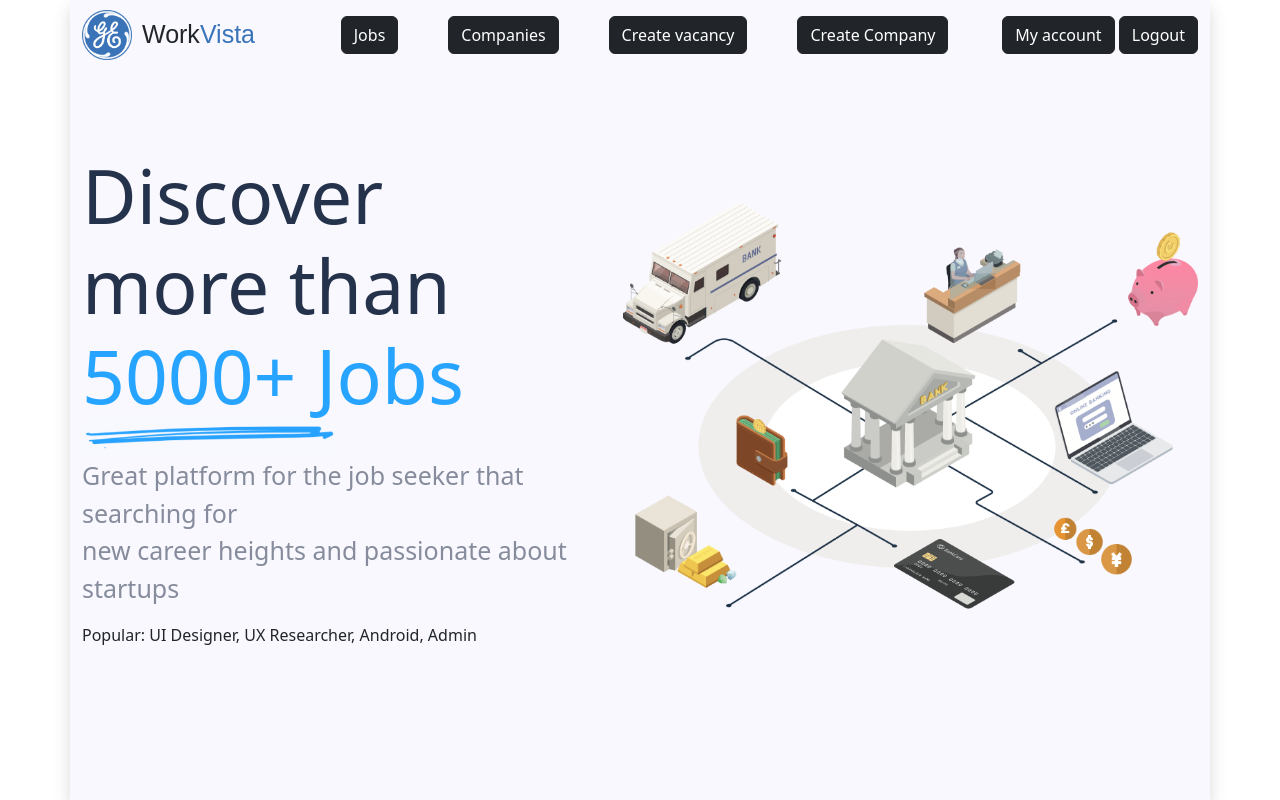
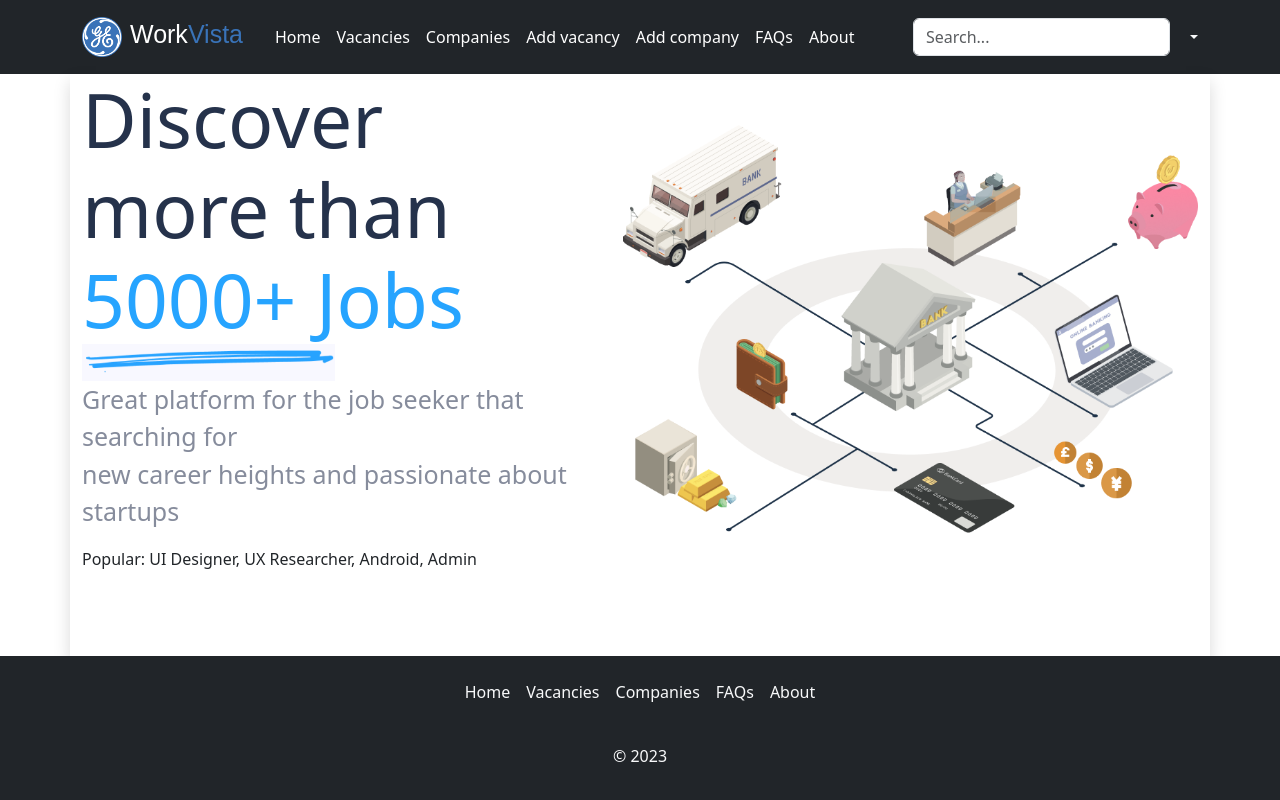
Before and after one commit to nick-koshelev/job-search-portal, a PHP site: page / in a window 1280 px wide. Run offline with PHP 8.4, Linux system fonts and the light colour scheme; the visitor is signed in with stand-in values (Sample User, id 1); data comes from the database, SQL or seed files in the repository; both versions use the stored data as it was after the commit; some libraries are stand-ins or nearby versions; some web fonts are replaced.

Commit message:
User image, footer

```diff
--- a/app/controllers/BaseController.php
+++ b/app/controllers/BaseController.php
@@ -4,7 +4,7 @@
 
 class BaseController
 {
-    protected function render($pageTitle, $viewPath, $viewData = []) {
+    protected function render($pageTitle, $viewPath, $viewData = [], $showHeader = true, $showFooter = true) {
         extract($viewData);
         include "app/views/layout.php";
     }
--- /dev/null
+++ b/app/views/footer.php
@@ -0,0 +1,10 @@
+<footer class="py-3 my-0 bg-dark">
+    <ul class="nav justify-content-center pb-3 mb-3">
+        <li class="nav-item"><a href="/" class="nav-link px-2 text-light">Home</a></li>
+        <li class="nav-item"><a href="#" class="nav-link px-2 text-light">Vacancies</a></li>
+        <li class="nav-item"><a href="#" class="nav-link px-2 text-light">Companies</a></li>
+        <li class="nav-item"><a href="#" class="nav-link px-2 text-light">FAQs</a></li>
+        <li class="nav-item"><a href="#" class="nav-link px-2 text-light">About</a></li>
+    </ul>
+    <p class="text-center text-light">© 2023</p>
+</footer>
--- a/app/views/header.php
+++ b/app/views/header.php
@@ -2,43 +2,63 @@
 
 $userLoggedIn = \models\UserManager::isUserLoggedIn();
 
+if ($userLoggedIn) {
+    $user = \models\UserManager::getUser($_SESSION["userId"]);
+    if (!empty($user)) {
+        $imageSrc = "data:" . $user->getImageType() . ";base64," . $user->image;
+    }
+}
+
 ?>
+<script src="/app/views/jobs/buttonsEvents.js"></script>
 
-<nav class="header_nav">
-    <div class="logo">
-        <img class="logo_img" src="/images/logo.png" alt="logo">
-        <a href="/" class="text-decoration-none text-dark mt-3"><p class="logo_slogan">Work<span
-                        class="logo_blue">Vista</span></p></a>
+<header class="p-3 bg-dark text-white">
+    <div class="container">
+        <div class="d-flex flex-wrap align-items-center justify-content-center justify-content-lg-start">
+            <a href="/" class="d-flex align-items-center mb-2 mb-lg-0 me-4 text-white text-decoration-none">
+                <img class="me-2" src="/images/logo.png" alt="logo" width="40" height="40">
+                <p class="logo_slogan m-0 pb-1">Work<span class="logo_blue">Vista</span></p>
+            </a>
+
+            <ul class="nav col-12 col-lg-auto me-lg-auto mb-2 justify-content-center mb-md-0">
+                <li><a href="/" class="nav-link px-2 text-white">Home</a></li>
+                <li><a href="#" class="nav-link px-2 text-white" onclick="redirectToJobs()">Vacancies</a></li>
+                <li><a href="#" class="nav-link px-2 text-white" onclick="redirectToCompanies()">Companies</a></li>
+                <!-- temporary -->
+                <li><a href="#" class="nav-link px-2 text-white" onclick="redirectToVacancyCreate()">Add vacancy</a></li>
+                <li><a href="#" class="nav-link px-2 text-white" onclick="redirectToCompanyCreate()">Add company</a></li>
+                <!-- temporary -->
+                <li><a href="#" class="nav-link px-2 text-white">FAQs</a></li>
+                <li><a href="#" class="nav-link px-2 text-white">About</a></li>
+            </ul>
+
+            <form class="col-12 col-lg-auto mb-3 mb-lg-0 me-lg-3">
+                <input type="search" class="form-control form-control-dark" placeholder="Search..." aria-label="Search">
+            </form>
+
+            <?php if (!$userLoggedIn) : ?>
+                <div class="text-end">
+                    <a href="/auth/login" class="btn btn-outline-light me-2">Login</a>
+                    <a href="/auth/register" class="btn btn-warning">Sign-up</a>
+                </div>
+            <?php else : ?>
+                <div class="flex-shrink-0 dropdown-center">
+                    <a href="#" class="d-block link-light text-decoration-none dropdown-toggle" id="dropdownUser"
+                       data-bs-toggle="dropdown" aria-expanded="false">
+                        <?php if (!empty($imageSrc)) : ?>
+                            <img src="<?= $imageSrc ?>" width="40" height="40" class="rounded-circle bg-light"
+                                 alt="Image">
+                        <?php endif; ?>
+                    </a>
+                    <ul class="dropdown-menu dropdown-menu-dark shadow" aria-labelledby="dropdownUser">
+                        <li><a class="dropdown-item" href="/user">Profile</a></li>
+                        <li>
+                            <hr class="dropdown-divider">
+                        </li>
+                        <li><a class="dropdown-item" href="/auth/logout">Sign-out</a></li>
+                    </ul>
+                </div>
+            <?php endif; ?>
+        </div>
     </div>
-
-    <div>
-        <ul class="header_tabs">
-            <li class="header_tabs_item">
-                <a href="#" class="text-decoration-none btn btn-dark mt-3" onclick="redirectToJobs()">Jobs</a>
-            </li>
-            <li class="header_tabs_item">
-                <a href="#" class="text-decoration-none btn btn-dark mt-3" onclick="redirectToCompanies()">Companies</a>
-            </li>
-            <?php if ($userLoggedIn): ?>
-                <li class="header_tabs_item">
-                    <a href="#" class="text-decoration-none btn btn-dark mt-3" onclick="redirectToVacancyCreate()">Create
-                        vacancy</a>
-                </li>
-                <li class="header_tabs_item">
-                    <a href="#" class="text-decoration-none btn btn-dark mt-3" onclick="redirectToCompanyCreate()">Create
-                        Company</a>
-                </li>
-            <?php endif; ?>
-        </ul>
-    </div>
-    <div class="mt-0 pt-0">
-        <?php if (!$userLoggedIn): ?>
-            <a href="/auth/login" class="text-decoration-none btn btn btn-dark">Login</a>
-            <a class="text-decoration-none btn btn btn-dark" href="/auth/register">Sign Up</a>
-        <?php else: ?>
-            <a href="/user" class="text-decoration-none btn btn btn-dark">My account</a>
-            <a href="/auth/logout" class="text-decoration-none btn btn btn-dark">Logout</a>
-        <?php endif; ?>
-    </div>
-</nav>
-<script src="/app/views/jobs/buttonsEvents.js"></script>
+</header>
--- a/app/views/home/home.php
+++ b/app/views/home/home.php
@@ -1,15 +1,12 @@
-<header>
-    <div class="container shadow vh-100">
-
-        <?php include "app/views/header.php" ?>
-
-        <section class="header_announcement">
+<header class="container flex-grow-1 shadow">
+    <div>
+        <section>
             <div class="announcement_content_wrapper">
                 <div class="announcement_content">
                     <h2 class="announcement_title">Discover <br/> more than <br/> <span class="blue_highlight">5000+ Jobs</span>
                     </h2>
 
-                    <img src="/images/underline.png" class="header_underline" alt="underline">
+                    <img src="/images/underline.png" class="header_underline image-fluid" alt="underline">
                     <p class="header_announcement_text">Great platform for the job seeker that searching for <br/> new
                         career heights and passionate about startups</p>
                     <div>
--- a/app/views/layout.php
+++ b/app/views/layout.php
@@ -11,11 +11,39 @@
     <link rel="icon" type="image/png" href="/images/logo.png">
     <link href="https://fonts.googleapis.com/css2?family=Roboto:wght@300;400;700&display=swap" rel="stylesheet">
     <link href="https://fonts.googleapis.com/css2?family=Agbalumo&display=swap" rel="stylesheet">
-    <link href="https://cdn.jsdelivr.net/npm/bootstrap@5.3.2/dist/css/bootstrap.min.css" rel="stylesheet" integrity="sha384-T3c6CoIi6uLrA9TneNEoa7RxnatzjcDSCmG1MXxSR1GAsXEV/Dwwykc2MPK8M2HN" crossorigin="anonymous">
+    <link href="https://cdn.jsdelivr.net/npm/bootstrap@5.3.2/dist/css/bootstrap.min.css" rel="stylesheet"
+          integrity="sha384-T3c6CoIi6uLrA9TneNEoa7RxnatzjcDSCmG1MXxSR1GAsXEV/Dwwykc2MPK8M2HN" crossorigin="anonymous">
 </head>
 <body>
-<?php include ($viewPath ?? "app/views/404.php") ?>
+
+<?php
+
+ob_start();
+include($viewPath ?? "app/views/404.php");
+$content = ob_get_clean();
+
+?>
+
+<div class="d-flex flex-column min-vh-100">
+    <div>
+        <?php
+        if (isset($showHeader) && $showHeader)
+            include "app/views/header.php";
+        ?>
+    </div>
+    <div <?= (isset($showHeader) && $showHeader) || (isset($showFooter) && $showFooter) ? "class=\"flex-grow-1 d-flex flex-column\"" : "" ?>>
+        <?= $content ?>
+    </div>
+    <div class="">
+        <?php
+        if (isset($showFooter) && $showFooter)
+            include "app/views/footer.php"
+        ?>
+    </div>
+</div>
 </body>
 <script src="https://kit.fontawesome.com/032814e33f.js" crossorigin="anonymous"></script>
-<script src="https://cdn.jsdelivr.net/npm/bootstrap@5.3.2/dist/js/bootstrap.bundle.min.js" integrity="sha384-C6RzsynM9kWDrMNeT87bh95OGNyZPhcTNXj1NW7RuBCsyN/o0jlpcV8Qyq46cDfL" crossorigin="anonymous"></script>
+<script src="https://cdn.jsdelivr.net/npm/bootstrap@5.3.2/dist/js/bootstrap.bundle.min.js"
+        integrity="sha384-C6RzsynM9kWDrMNeT87bh95OGNyZPhcTNXj1NW7RuBCsyN/o0jlpcV8Qyq46cDfL"
+        crossorigin="anonymous"></script>
 </html>
--- a/database/Database.php
+++ b/database/Database.php
@@ -21,7 +21,7 @@
     private function createUsersTable($db)
     {
         $tableName = "users";
-        $columns = "id TEXT PRIMARY KEY, username TEXT NOT NULL, firstname TEXT, surname TEXT, email TEXT, password TEXT NOT NULL";
+        $columns = "id TEXT PRIMARY KEY, username TEXT NOT NULL, firstname TEXT, surname TEXT, email TEXT, password TEXT NOT NULL, image TEXT";
         $db->createTable($tableName, $columns);
         $data = [
             "username" => "test",
--- a/styles/main.css
+++ b/styles/main.css
@@ -3,11 +3,6 @@
     margin: 0;
     padding: 0;
     font-family: 'Roboto', sans-serif;
-}
-.wrapper, .container {
-    background-color: #f8f8fe;
-    max-width: 1300px;
-    margin: 0 auto;
 }
 ul {
     list-style-type: none;
@@ -49,9 +44,6 @@
 }
 .blue_highlight {
     color: #26a4ff;
-}
-.header_announcement {
-    margin-top: 80px;
 }
 .header_announcement_text {
     color: #868c9c;
```
Also changed, not shown: app/controllers/UserController.php (+11 -0 lines), app/models/User.php (+34 -1 lines), app/views/auth/login.php (+8 -1 lines), app/views/auth/register.php (+17 -6 lines), app/views/user/edit.php (+20 -5 lines), app/views/user/index.php (+25 -11 lines), database/database.db.
